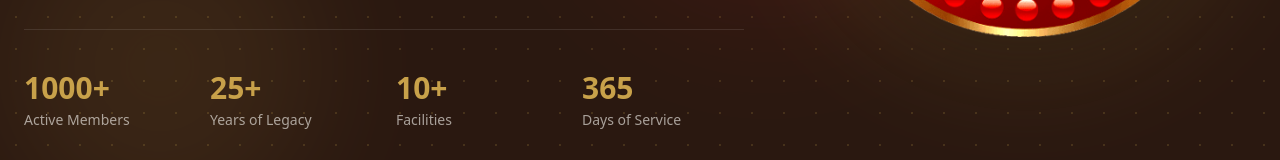
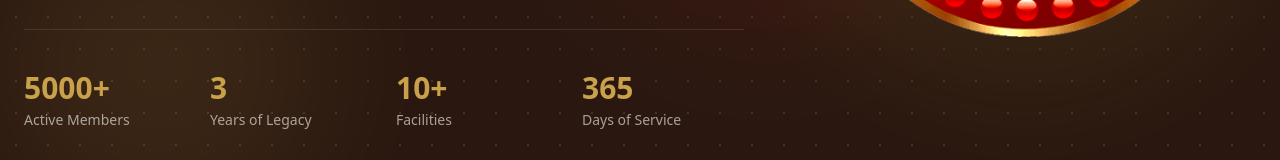
Before and after one commit to Seshmanuvarthi/tcc-club, a Next.js app: page / in a window 1280 px wide. Shown: the part 607-767 px from the top of the page. Built offline with nearby package versions, Linux system fonts and the light colour scheme.

Commit message:
Update address, map coords, and home stats

```diff
--- a/app/page.tsx
+++ b/app/page.tsx
@@ -6,8 +6,8 @@ import {
 } from "lucide-react";
 
 const stats = [
-  { value: "1000+", label: "Active Members" },
-  { value: "25+", label: "Years of Legacy" },
+  { value: "5000+", label: "Active Members" },
+  { value: "3", label: "Years of Legacy" },
   { value: "10+", label: "Facilities" },
   { value: "365", label: "Days of Service" },
 ];
```
